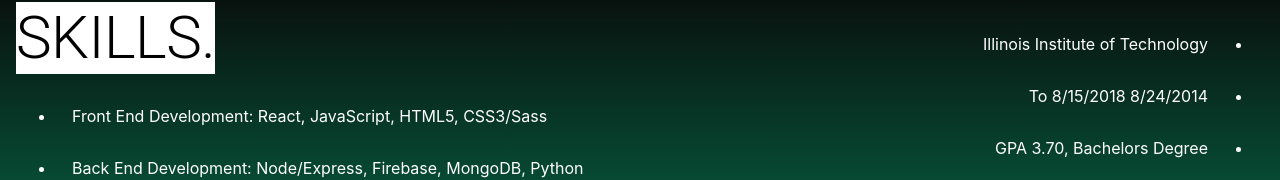
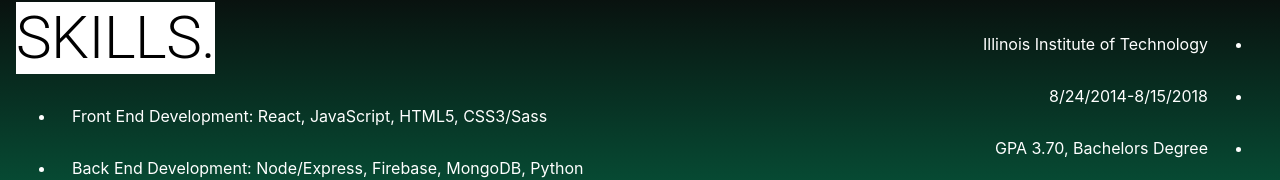
Before and after one commit to DanielKolodziej/DanielKolodziej.github.io, a React (Create React App) app: page / in a window 1280 px wide. Shown: the part 1631-1811 px from the top of the page. Built offline with nearby package versions, Linux system fonts and the light colour scheme.

Commit message:
skills section height styling

```diff
--- a/src/Skills.js
+++ b/src/Skills.js
@@ -5,7 +5,7 @@ import { Typography, Grid, useMediaQuery } from '@material-ui/core';
 const useStyles = makeStyles({
     background: {
         padding: '2em 1em 2em 1em',
-        height: '100vh',
+        minHeight: '100vh',
         backgroundImage: 'linear-gradient( 180deg, #090909 0%, #00ffa8 100%)',
     },
     title: {
@@ -31,7 +31,7 @@ const Skills = ({
     ]
     const educationList = [
         'Illinois Institute of Technology',
-        '8/24/2014 To 8/15/2018',
+        '8/24/2014-8/15/2018',
         'GPA 3.70, Bachelors Degree',
         'Major: Information Technology & Management',
         'Specialization: Web Design & Application Development',
```
